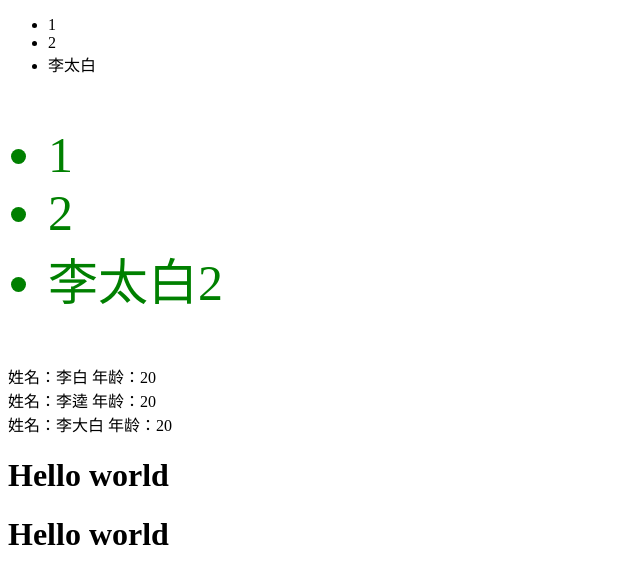
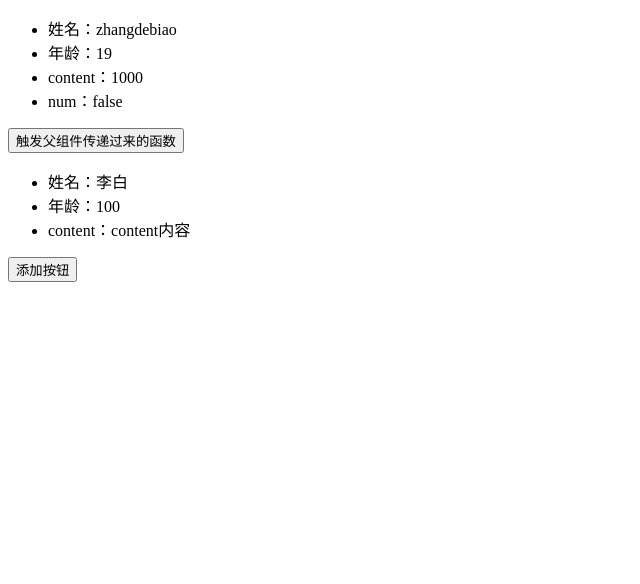
Before and after one commit to wanlinainai/Learning, a React (Create React App) app in the folder 前端学习/react渡一新版/my-app/: page / in a window 1280 px wide. Shown: the top 584 px of the page, without its empty margins (0-640 px from the left). Built offline with nearby package versions, Linux system fonts and the light colour scheme.

Commit message:
chore react props、state、状态提升

```diff
--- a/前端学习/react渡一新版/my-app/package.json
+++ b/前端学习/react渡一新版/my-app/package.json
@@ -7,6 +7,7 @@
     "@testing-library/jest-dom": "^6.6.3",
     "@testing-library/react": "^16.3.0",
     "@testing-library/user-event": "^13.5.0",
+    "prop-types": "^15.8.1",
     "react": "^18.2.0",
     "react-dom": "^18.2.0",
     "react-scripts": "5.0.1",
--- a/前端学习/react渡一新版/my-app/src/App.js
+++ /dev/null
@@ -1,57 +0,0 @@
-import React from "react";
-
-function App() {
-  const name = "litaibai";
-  const test = "three";
-  const styles = {
-    color: 'green',
-    fontSize: '50px'
-  }
-
-  // const arr = [
-  //   (<div>这是div数组元素</div>)
-  //     (<span>这是span数组元素</span>)
-  //     (<p>这是p数组元素</p>)
-  // ]
-
-  const stuInfo = [
-    { id: 1, name: "李白", age: 20 },
-    { id: 2, name: "李逵", age: 20 },
-    { id: 3, name: "李大白", age: 20 },
-  ]
-  const arr2 = stuInfo.map(item => {
-    return (
-      <div key={item.id}>姓名：{item.name} 年龄：{item.age}</div>
-    )
-  })
-
-  const element1 = <h1 className="greeting">Hello world</h1>
-  // React.createElement()函数：1. HTML或者组件名 2. 属性 3. 子元素
-
-  const element2 = React.createElement(
-    'h1',
-    { className: 'greeting' },
-    "Hello world"
-  )
-  return (
-    <>
-      <ul>
-        <li id="one">1</li>
-        <li id="two">2</li>
-        <li id={test}>{name === 'litaibai' ? "李太白" : null}</li>
-      </ul>
-
-      <ul style={styles} className="aa">
-        <li id="one">1</li>
-        <li id="two">2</li>
-        <li id={test}>{name === 'litaibai' ? "李太白2" : null}</li>
-      </ul>
-      {/* {arr} */}
-      {arr2}
-      {element1}
-      {element2}
-    </>
-  );
-}
-
-export default App;
--- /dev/null
+++ b/前端学习/react渡一新版/my-app/src/App.jsx
@@ -0,0 +1,164 @@
+import React from "react";
+import Hello from './component/Hello'
+import World from "./component/World";
+import Button from "./component/Button";
+
+// function App() {
+//   const name = "litaibai";
+//   const test = "three";
+//   const styles = {
+//     color: 'green',
+//     fontSize: '50px'
+//   }
+
+//   // const arr = [
+//   //   (<div>这是div数组元素</div>)
+//   //     (<span>这是span数组元素</span>)
+//   //     (<p>这是p数组元素</p>)
+//   // ]
+
+//   const stuInfo = [
+//     { id: 1, name: "李白", age: 20 },
+//     { id: 2, name: "李逵", age: 20 },
+//     { id: 3, name: "李大白", age: 20 },
+//   ]
+//   const arr2 = stuInfo.map(item => {
+//     return (
+//       <div key={item.id}>姓名：{item.name} 年龄：{item.age}</div>
+//     )
+//   })
+
+//   const element1 = <h1 className="greeting">Hello world</h1>
+//   // React.createElement()函数：1. HTML或者组件名 2. 属性 3. 子元素
+
+//   const element2 = React.createElement(
+//     'h1',
+//     { className: 'greeting' },
+//     "Hello world"
+//   )
+//   const ele = (<>
+//     <ul>
+//       <li id="one">1</li>
+//       <li id="two">2</li>
+//       <li id={test}>{name === 'litaibai' ? "李太白" : null}</li>
+//     </ul>
+
+//     <ul style={styles} className="aa">
+//       <li id="one">1</li>
+//       <li id="two">2</li>
+//       <li id={test}>{name === 'litaibai' ? "李太白2" : null}</li>
+//     </ul>
+//     {/* {arr} */}
+//     {arr2}
+//     {element1}
+//     {element2}
+//   </>
+//   )
+
+//   function clickHandle(e) {
+//     console.log(e)
+//     console.log(e.nativeEvent) // 原生事件对象
+//   }
+
+//   function eventHandler(str, e) {
+//     e.preventDefault();
+//     console.log(str);
+//   }
+
+//   const ele2 = (
+//     <>
+//       <button onClick={clickHandle}>
+//         按钮
+//       </button>
+
+//       <a href="https://www.baidu.com" onClick={(e) => eventHandler("参数param", e)}>redirect Baidu</a>
+//     </>
+//   )
+
+//   const ele3 = (
+//     <div>Hello</div>
+//   )
+//   return ele3;
+// }
+
+// 类组件
+//  this的修正只针对于类组件
+class App extends React.Component {
+  // 1 constructor use state
+  constructor() {
+    super()
+    // this.clickHandle = this.clickHandle.bind(this);
+    // this.state = {
+    //   num: 1
+    // }
+
+    // this.timer = setInterval(() => {
+    //   this.setState({
+    //     num: this.state.num + 1
+    //   })
+
+    //   console.log(this.state.num, 'num');
+    // }, 1000);
+  }
+
+  state = {
+    name: 'zhangdebiao',
+    age: 19
+  }
+
+  // state = {
+  //   num: 12
+  // }
+  // Function 1 : () => {}
+  // clickHandle = () => {
+  //   // alert("hello")
+  //   console.log(this)
+  // }
+
+  // Function 2 : 在JSX中使用箭头函数（事件绑定的时候）
+  // clickHandle() {
+  //   alert('Hello')
+  // }
+
+  // Function 3 : bind()
+  // clickHandle() {
+  //   console.log(this)
+  // }
+
+  // clickHandle = () => {
+  // this.state.num++  ----> Wrong . Use setState() function to
+  // const newNum = this.state.num + 1;
+  // this.setState({
+  //   num: this.state.num + 1
+  // }, () => {
+  //   console.log(this.state.num, 'num')
+  // })
+  // this.setState((pre) => ({
+  //   num: pre.num + 1
+  // }))
+  // this.setState((pre) => ({
+  //   num: pre.num + 1
+  // }))
+  // }
+
+  // 传递给子组件
+  changeStateHandle(number) {
+    console.log('子组件传递过来的数据', number);
+  }
+  render() {
+    return (
+      // this.clickHandle方法定位到类属性方法
+      // <div onClick={this.clickHandle}>点击事件</div>
+      // <div onClick={() => this.clickHandle()}>点击事件</div>
+      <>
+        {/* {this.state.num}
+        <button onClick={this.clickHandle}>+1</button> */}
+        <Hello stuInfo={this.state} num={false} changeStateHandle={this.changeStateHandle} />
+        <World content="content内容" />
+        <Button>添加按钮</Button>
+      </>
+    )
+  }
+}
+
+export default App;
--- /dev/null
+++ b/前端学习/react渡一新版/my-app/src/component/Button.jsx
@@ -0,0 +1,9 @@
+import React from 'react'
+
+export default function Button(props) {
+  return (
+    <div>
+      <button>{props.children}</button>
+    </div>
+  )
+}
--- a/前端学习/react渡一新版/my-app/src/component/Hello.jsx
+++ b/前端学习/react渡一新版/my-app/src/component/Hello.jsx
@@ -1,11 +1,28 @@
 import React from 'react'
 
-export default function Hello() {
+function Hello(props) {
+
+  function clickHandle() {
+    props.changeStateHandle(10086);
+  }
   return (
-    <div>
-      <div className="container"></div>
-      <p></p>
-      <div></div>
-    </div>
+    <>
+      <ul>
+        <li>姓名：{props.stuInfo.name}</li>
+        <li>年龄：{props.stuInfo.age}</li>
+        <li>content：{props.content}</li>
+        <li>num：{props.num ? "true" : "false"}</li>
+      </ul>
+
+      <button onClick={clickHandle}>触发父组件传递过来的函数</button>
+
+    </>
   )
 }
+
+// 设置 Hello 默认值
+Hello.defaultProps = {
+  content: 1000
+}
+
+export default Hello;
--- /dev/null
+++ b/前端学习/react渡一新版/my-app/src/component/World.jsx
@@ -0,0 +1,40 @@
+import React from "react";
+import PropTypes from "prop-types";
+class World extends React.Component {
+  constructor(props) {
+    super(props);
+  }
+
+  static defaultProps = {
+    stuInfo: {
+      name: '李白',
+      age: 100
+    }
+  }
+  render() {
+    return (
+      <>
+        <ul>
+          <li>姓名：{this.props.stuInfo.name}</li>
+          <li>年龄：{this.props.stuInfo.age}</li>
+          <li>content：{this.props.content}</li>
+        </ul>
+      </>
+    );
+  }
+}
+
+// props 默认值
+// World.defaultProps = {
+//   stuInfo: {
+//     name: "李白",
+//     age: 90
+//   }
+// }
+World.propTypes = {
+  content: PropTypes.string
+}
+
+// props 类型检测
+
+export default World;
```
Also changed, not shown: 1 other file (tests, documents, lock files or other folders).
